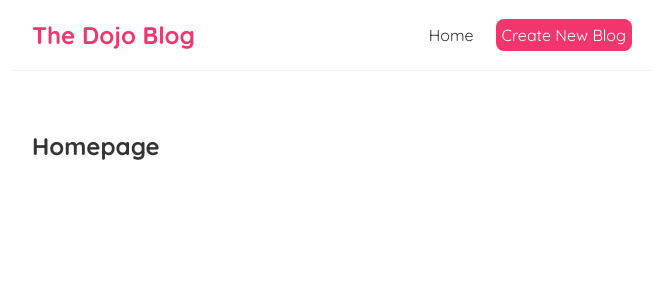
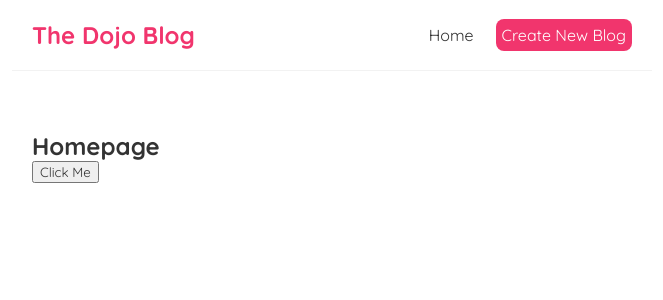
Before and after one commit to MrKrisssZ/ReactApp, a React (Create React App) app in the folder dojo-blog/: page / in a window 1280 px wide. Shown: the top 300 px of the page, without its empty margins (308-971 px from the left). Built offline with nearby package versions, Linux system fonts and the light colour scheme.

Commit message:
Create Button

```diff
--- a/dojo-blog/src/Home.js
+++ b/dojo-blog/src/Home.js
@@ -1,9 +1,13 @@
 function Home(){
 
-
+    const handleClick = (name, e) => {
+        console.log('Hello! ' + name, e.target)
+    }
     return (
+        // if add handleClick(), then it will automatically invoke the click without user actually click it.
         <div className="home">
             <h2>Homepage</h2>
+            <button onClick={(e) => {handleClick('kris', e)}}>Click Me</button>
         </div>
     );
 }
```
